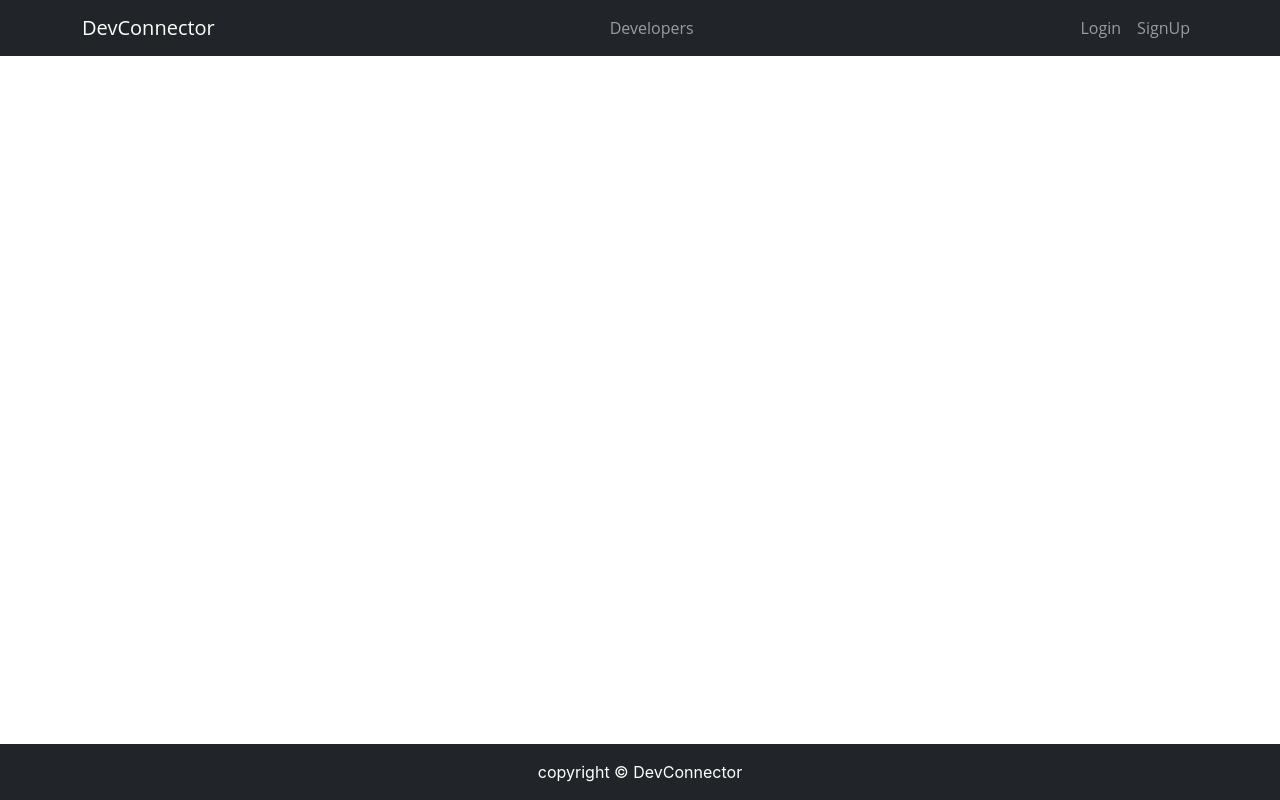
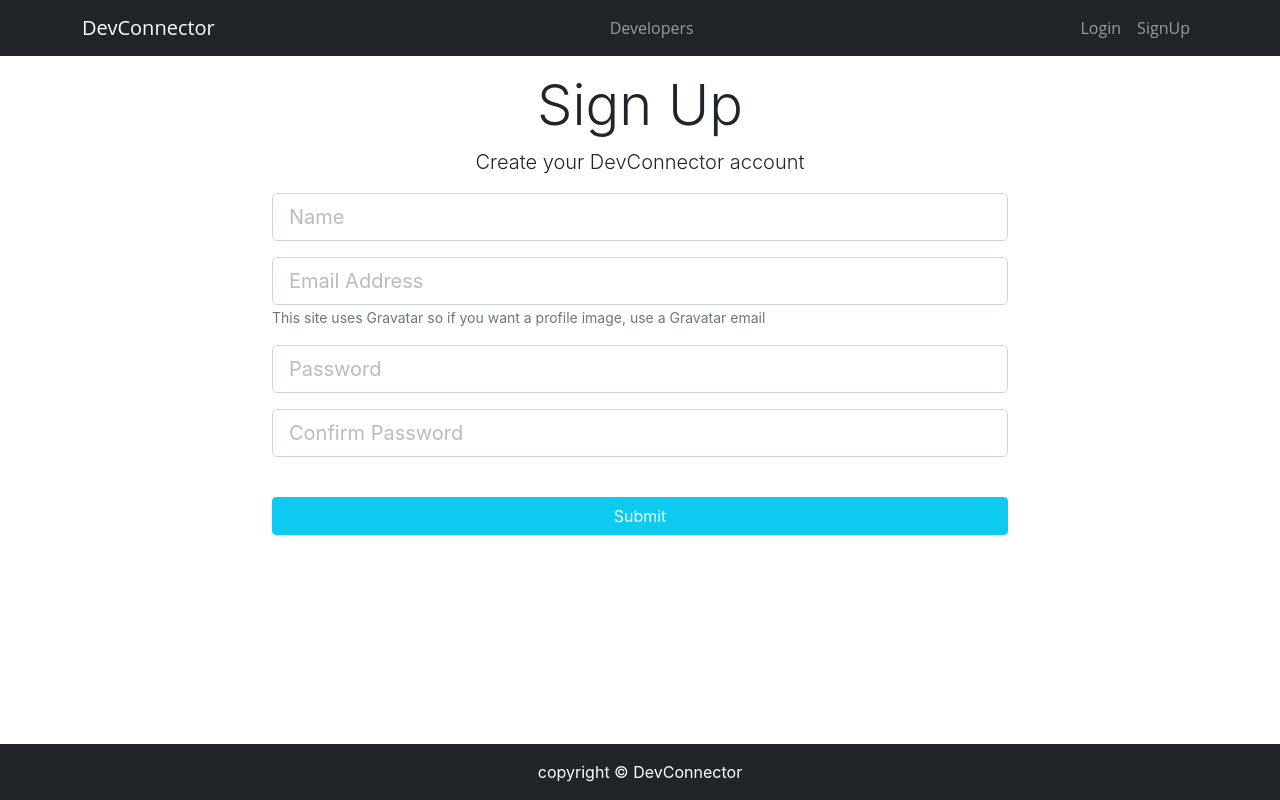
Before and after one commit to Arefin6/DevConnector, a React (Create React App) app in the folder frontend/: page /register in a window 1280 px wide. Built offline with nearby package versions, Linux system fonts and the light colour scheme.

Commit message:
Login And Register Component Created

```diff
--- a/frontend/src/App.js
+++ b/frontend/src/App.js
@@ -10,7 +10,9 @@
 import Header from './components/Header';
 import DetailsScreen from './components/screens/DetailsScreen';
 import HomeScreen from './components/screens/HomeScreen';
+import Login from './components/screens/Login';
 import ProfileScreen from './components/screens/ProfileScreen';
+import Register from './components/screens/Register';
 
 
 function App() {
@@ -29,6 +31,12 @@
            <Route path="/profile/:userid" exact >
             <DetailsScreen></DetailsScreen>
            </Route>
+           <Route path="/login" >
+            <Login></Login>
+           </Route>
+           <Route path="/register" >
+            <Register></Register>
+           </Route>
 
          </Switch>
 
--- /dev/null
+++ b/frontend/src/components/screens/Login.js
@@ -0,0 +1,39 @@
+import React, { useState } from 'react';
+
+const Login = () => {
+
+    const [email,setEmail] = useState('')
+    const [password,setPassword] = useState('')
+
+
+    const loginHandler = (e)=>{
+        e.preventDefault()
+    }
+    return (
+    <>
+    <div class="login">
+    <div class="container">
+      <div class="row">
+        <div class="col-md-8 m-auto">
+          <h1 class="display-4 text-center">Log In</h1>
+          <p class="lead text-center">Sign in to your DevConnector account</p>
+          <form onSubmit={loginHandler}>
+            <div class="form-group my-3">
+              <input type="email"
+               value={email} onChange={(e) => setEmail(e.target.value)}
+              class="form-control form-control-lg" placeholder="Email Address" name="email" />
+            </div>
+            <div class="form-group my-3">
+              <input type="password"  value={password} onChange={e => setPassword(e.target.value)} class="form-control form-control-lg" placeholder="Password" name="password" />
+            </div>
+            <input type="submit" class="btn btn-info col-12 text-white mt-4" />
+          </form>
+        </div>
+      </div>
+    </div>
+   </div>
+  </>
+    );
+};
+
+export default Login;
--- /dev/null
+++ b/frontend/src/components/screens/Register.js
@@ -0,0 +1,57 @@
+import React, { useState } from 'react';
+
+const Register = () => {
+
+    const [name,setName] = useState('')
+    const [email,setEmail] = useState('')
+    const [password,setPassword] = useState('')
+    const [conPassword,setConPassword] = useState('')
+
+
+    const registerHandler = (e)=>{
+     e.preventDefault()
+    }
+
+
+
+    return (
+   <>
+   <div class="register">
+    <div class="container">
+      <div class="row">
+        <div class="col-md-8 m-auto">
+          <h1 class="display-4 text-center">Sign Up</h1>
+          <p class="lead text-center">Create your DevConnector account</p>
+          <form onSubmit={registerHandler}>
+            <div class="form-group my-3">
+              <input
+                value={name} onChange={(e) => setName(e.target.value)}
+              type="text" class="form-control form-control-lg" placeholder="Name" name="name" required />
+            </div>
+            <div class="form-group my-3">
+              <input type="email"
+                   value={email} onChange={(e) => setEmail(e.target.value)}
+              class="form-control form-control-lg" placeholder="Email Address" name="email" />
+              <small className="form-text text-muted">This site uses Gravatar so if you want a profile image, use a Gravatar email</small>
+            </div>
+            <div class="form-group my-3">
+              <input type="password"
+                  value={password} onChange={(e) => setPassword(e.target.value)}
+              class="form-control form-control-lg" placeholder="Password" name="password" />
+            </div>
+            <div class="form-group my-3">
+              <input type="password"
+                  value={conPassword} onChange={(e) => setConPassword(e.target.value)}
+              class="form-control form-control-lg" placeholder="Confirm Password" name="password2" />
+            </div>
+            <input type="submit" class="btn btn-info col-12 text-white mt-4" />
+          </form>
+        </div>
+      </div>
+    </div>
+   </div>
+  </>
+    );
+};
+
+export default Register;
```
Also changed, not shown: 1 other file (tests, documents, lock files or other folders).
